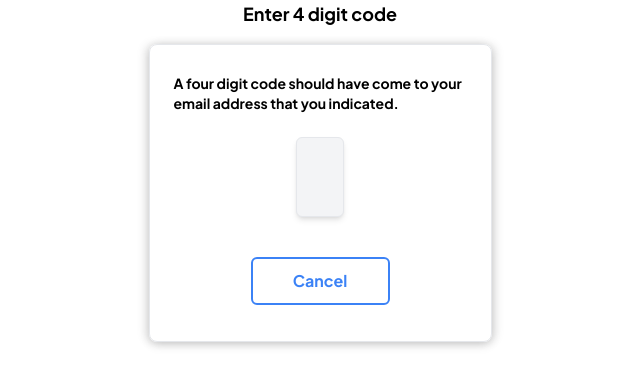
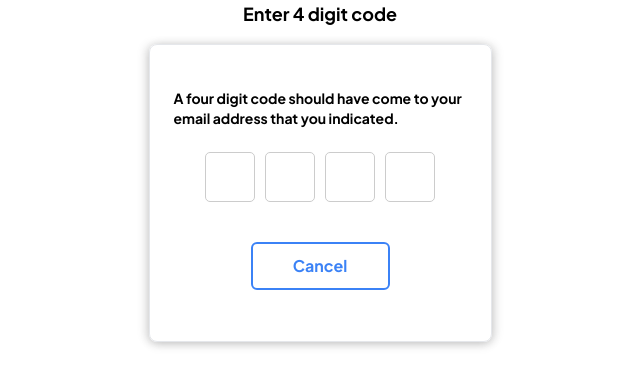
Before and after one commit to shehryar49/mypocket, a React (Vite) app in the folder frontend/: page /otp in a window 1280 px wide. Shown: the top 386 px of the page, without its empty margins (320-960 px from the left). Built offline with nearby package versions, Linux system fonts and the light colour scheme; what chonky would draw is missing.

Commit message:
Do revision

```diff
--- a/frontend/src/Components/Dashboard/Sidebar/Sidebar.jsx
+++ b/frontend/src/Components/Dashboard/Sidebar/Sidebar.jsx
@@ -8,7 +8,7 @@ import { IoClose } from "react-icons/io5";
 import { NavLink } from "react-router-dom";
 
 const Sidebar = () => {
-  const { user } = useContext(AuthContext);
+  const { user ,imageUrl} = useContext(AuthContext);
   const [isVisible, setIsVisible] = useState(false);
 
   const handleVisibility = () => {
@@ -32,7 +32,7 @@ const Sidebar = () => {
               <img src={user.image} alt="" className="w-12 ml-3 rounded-full" />
             ) : (
               <img
-                src="/assets/dummy-user.png"
+                src={imageUrl}
                 className="w-12 ml-3 rounded-full"
               />
             )}
--- a/frontend/src/Components/Desktop 11/Edit Information/EditInfoLayout.jsx
+++ b/frontend/src/Components/Desktop 11/Edit Information/EditInfoLayout.jsx
@@ -55,32 +55,7 @@ const EditInfoLayout = ({
           </div>
         </div>
 
-        {/* Profile Picture */}
-        <div className="flex items-center justify-center md:justify-normal flex-col md:flex-row gap-4 mt-10">
-          <img
-            src={imageUrl}
-            alt=""
-            className="md:w-20 md:h-20 w-10 h-10 rounded-full"
-          />
 
-          {/* Upload */}
-          <input
-            type="file"
-            accept="image/*"
-            className="hidden"
-            id="image-Upload"
-            onChange={handleAddImage}
-          />
-          <label
-            htmlFor="image-Upload"
-            className="flex cursor-pointer items-center gap-2 bg-blue-500 dark:bg-blue-700 dark:hover:bg-opacity-90 dark:text-gray-200 transition-all hover:bg-blue-600 text-gray-100 font-medium p-1 rounded-lg justify-center px-2"
-          >
-            {/* Icon */}
-            <IoCameraOutline className="text-lg" />
-            {/* Text */}
-            <p>Update Profile Picture</p>
-          </label>
-        </div>
 
       </div>
     </div>
@@ -88,3 +63,5 @@ const EditInfoLayout = ({
 };
 
 export default EditInfoLayout;
+
+//71B block marghazar colony
--- a/frontend/src/Components/Desktop 11/Settingslayout.jsx
+++ b/frontend/src/Components/Desktop 11/Settingslayout.jsx
@@ -36,7 +36,7 @@ const Settingslayout = ({ activeTab, setActiveTab }) => {
                     : "hover:bg-white dark:hover:bg-gray-200 dark:hover:text-gray-800 hover:text-black"
                 } cursor-pointer rounded-md p-1  transition-all`}
               >
-                Edit Info
+                General
               </li>
               <li
                 onClick={() => setActiveTab("changePassword")}
--- a/frontend/src/Components/Desktop 5/OTP.jsx
+++ b/frontend/src/Components/Desktop 5/OTP.jsx
@@ -1,4 +1,4 @@
-import {React,useContext} from "react";
+import {React,useContext,useState} from "react";
 import ConfirmationButtons from "./ConfirmationButtons";
 import { useNavigate } from "react-router-dom";
 import {AuthContext} from '../Context/AuthContext';
@@ -9,11 +9,61 @@ const API_URL = "http://localhost:8000";
 const OTP = () => {
   const navigate = useNavigate();
   const { login,tmp,setTmp } = useContext(AuthContext);
-  const handleChange = (e) => {
-    // Dummy function for input field
-    console.log(tmp);
-    if(e.target.value.length == 4) {
-      const payload = {email: tmp.email,password: tmp.password,otp: parseInt(e.target.value)};
+
+  const handleCancel = () => {
+    navigate("/signin");
+  };
+  const OTPInput = ({ length = 4, onComplete }) => {
+    const [otp, setOtp] = useState(new Array(length).fill(""));
+
+    const handleChange = (value, index) => {
+      if (!/^[0-9]?$/.test(value)) return; // Ensure only digits are allowed
+      const newOtp = [...otp];
+      newOtp[index] = value;
+      setOtp(newOtp);
+
+      if (value !== "" && index < length - 1) {
+        document.getElementById(`otp-${index + 1}`).focus();
+      }
+
+      if (value !== "" && index === length - 1) {
+        onComplete(newOtp.join(""));
+      }
+    };
+
+    const handleKeyDown = (e, index) => {
+      if (e.key === "Backspace" && otp[index] === "" && index > 0) {
+        document.getElementById(`otp-${index - 1}`).focus();
+      }
+    };
+
+    return (
+      <div style={{ display: "flex", gap: "10px" }}>
+        {otp.map((_, index) => (
+          <input
+            key={index}
+            id={`otp-${index}`}
+            type="text"
+            value={otp[index]}
+            onChange={(e) => handleChange(e.target.value, index)}
+            onKeyDown={(e) => handleKeyDown(e, index)}
+            maxLength={1}
+            style={{
+              width: "50px",
+              height: "50px",
+              textAlign: "center",
+              fontSize: "18px",
+              border: "1px solid #ccc",
+              borderRadius: "5px",
+            }}
+          />
+        ))}
+      </div>
+    );
+  };
+  const handleOtpComplete = (otp) => {
+    alert(otp);
+    const payload = {email: tmp.email,password: tmp.password,otp: parseInt(otp)};
       const token = localStorage.getItem('token');
       const config = {headers: {Authorization: `Bearer ${token}`,"Content-Type": "application/json"},"body": JSON.stringify(payload),method: "POST"};
       fetch(API_URL+"/otpsignin",config).then((response) => {
@@ -28,10 +78,6 @@ const OTP = () => {
         toast.error(err.message);
         navigate("/signin");
       });
-    }
-  };
-  const handleCancel = () => {
-    navigate("/signin");
   };
   return (
     <>
@@ -64,12 +110,14 @@ const OTP = () => {
             {/* Input fields for OTP */}
             <div className="flex gap-8 mt-2 mb-2">
               {/*otp.map((value, index) => (*/}
-                <input
+                {/*<input
                   type="text"
                   onChange={(e) => handleChange(e)}
                   className="w-12 h-20 focus:bg-blue-100 text-center border bg-gray-100 border-gray-200 rounded-md shadow-md text-2xl font-bold focus:outline-none focus:ring-2 focus:ring-blue-500 dark:bg-gray-600 dark:focus:bg-gray-700 dark:placeholder:text-gray-400 dark:border-gray-600 dark:text-gray-200 dark:focus:border-blue-400 transition-all"
-                  maxLength="4"
-                />
+                  maxLength="1"
+                />*/}
+                 <OTPInput length={4} onComplete={handleOtpComplete} />
+
               {/*))}*/}
             </div>
 
--- a/frontend/src/Components/Desktop 8/MyFiles.jsx
+++ b/frontend/src/Components/Desktop 8/MyFiles.jsx
@@ -362,6 +362,8 @@ const MyFiles = () => {
             fullWidth
             variant="standard"
           />
+          <input type="checkbox" />
+          <label class="ml-2">Write Access</label>
           <List>
           {emails.map((email, index) => (
             <ListItem
--- a/frontend/src/Components/Desktop 9/Search Bar/SearchBarLayout.jsx
+++ b/frontend/src/Components/Desktop 9/Search Bar/SearchBarLayout.jsx
@@ -38,6 +38,7 @@ const SearchBarLayout = ({ filteredSearch, searchInput, handleSearch }) => {
                   >
                     <span className="font-medium">{data.serialNumber}</span>
                     <span>{data.email}</span>
+                    <span>{data.note}</span>
                     <span className="text-gray-500 dark:text-gray-400">{data.date}</span>
                   </li>
                 ))}
--- a/frontend/src/Components/Desktop 9/Search Bar/SearchResults.jsx
+++ b/frontend/src/Components/Desktop 9/Search Bar/SearchResults.jsx
@@ -16,7 +16,8 @@ const SearchResults = ({
     const filtered = savedPasswords.filter((data) => {
       const isEmailMatch = data.email.toLowerCase().includes(searchValue);
       const isDateMatch = data.date.toLowerCase().includes(searchValue);
-      return isEmailMatch || isDateMatch;
+      const isNoteMatch = data.note.toLowerCase().includes(searchValue);
+      return isEmailMatch || isDateMatch || isNoteMatch;
     });
     setFilteredSearch(filtered);
   };
```
Also changed, not shown: frontend/src/Components/Desktop 6/PersonalInfoLayout.jsx (+28 -9 lines), 1 other file (tests, documents, lock files or other folders).
